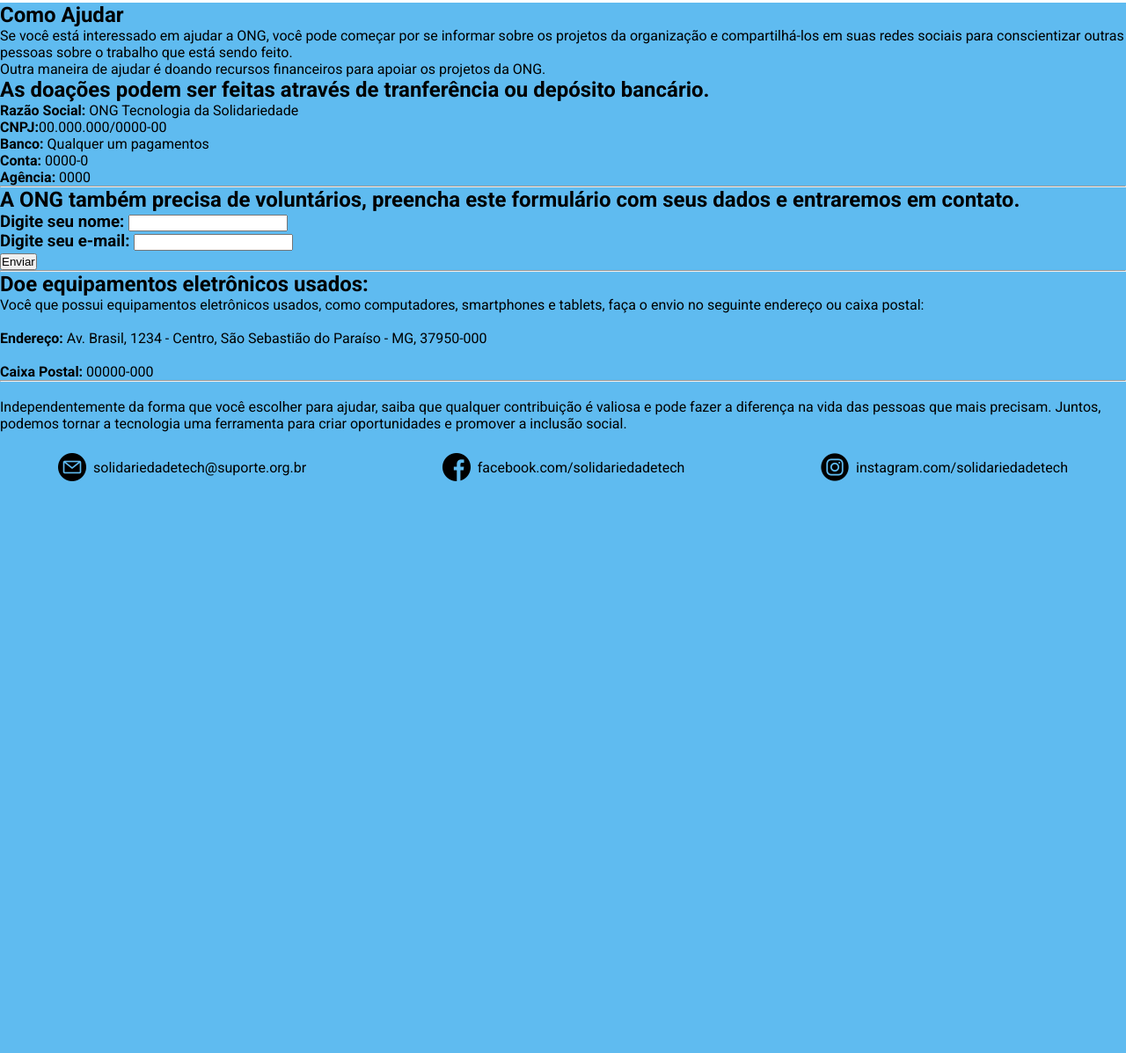
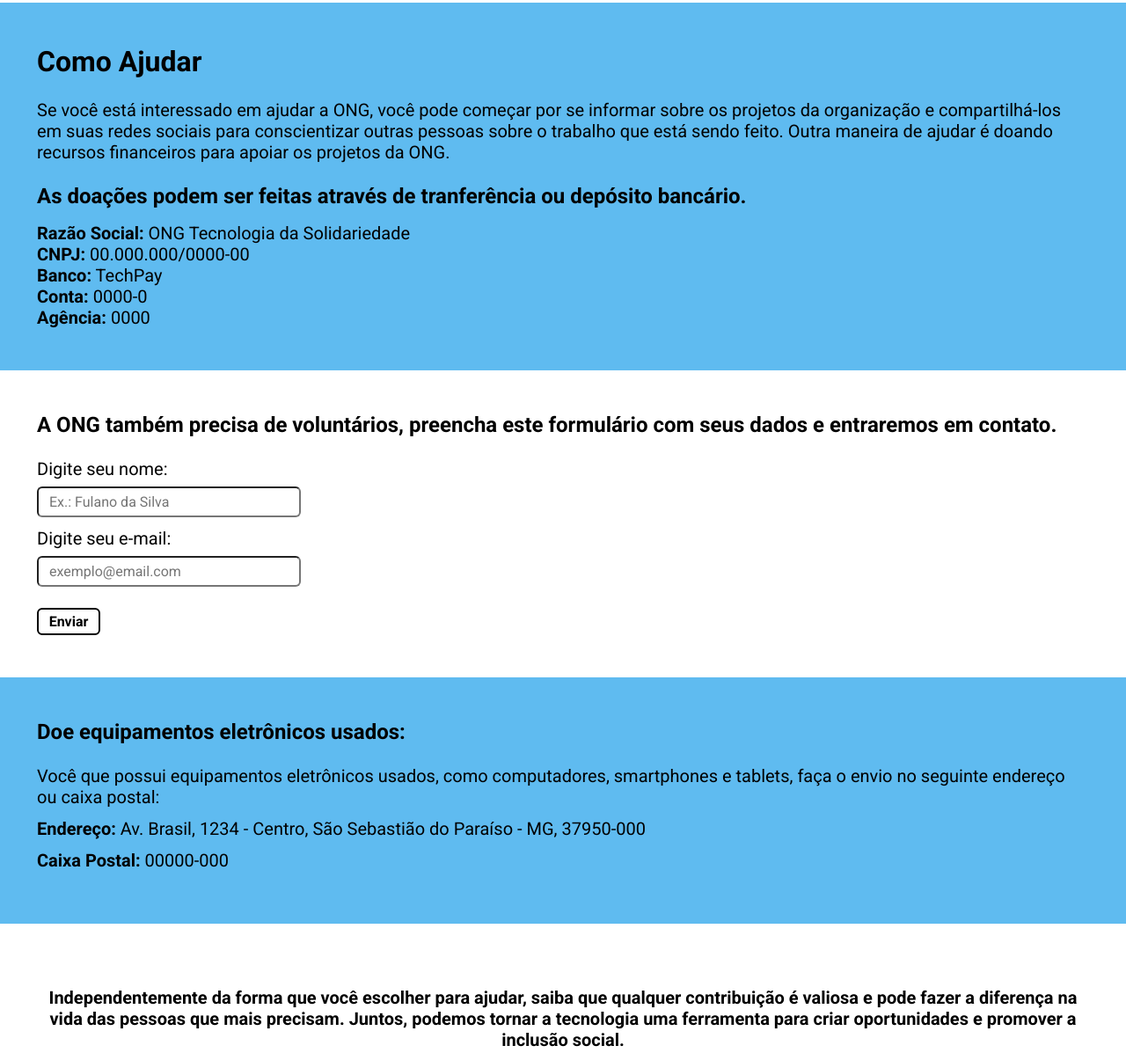
Before and after one commit to juliatbarbosa/Julia-LeonardoProdossimo-Tulio-PedroDelfinoIronaldo, a plain HTML site: page como_ajudar.html in a window 1280 px wide. Shown: the part 73-1270 px from the top of the page at 88% size. Before the commit the page ends 800 px from the top, so only its background shows below. Drawn offline with Linux system fonts and the light colour scheme.

Commit message:
atualização pagina como ajudar

```diff
--- a/como_ajudar.html
+++ b/como_ajudar.html
@@ -7,10 +7,9 @@
     <meta name="viewport" content="width=device-width, initial-scale=1.0">
     <title>Como Ajudar</title>
     <link rel="stylesheet" href="styles.css">
-    <link rel="icon" href="Icones/elearningP.png" type="image/x-icon">
 </head>
 
-<body id="BPG2">
+<body>
     <header>
         <div class="container-header">
             <div class="content-header">
@@ -23,60 +22,57 @@
             </div>
         </div>
     </header>
-    <section class="container-section">
+    <div class="help">
+        <div class="container-help">
             <h1>Como Ajudar</h1>
-        <p>Se você está interessado em ajudar a ONG, você pode começar por se informar sobre os projetos da
-            organização e compartilhá-los em suas redes sociais para conscientizar outras pessoas sobre o trabalho
-            que está sendo feito.</p>
-        <p>Outra maneira de ajudar é doando recursos financeiros para apoiar os projetos da ONG.
-        </p>
+                <p class="start">Se você está interessado em ajudar a ONG, você pode começar por se informar sobre os projetos da organização e compartilhá-los em suas redes sociais para conscientizar outras pessoas sobre o trabalho que está sendo feito. Outra maneira de ajudar é doando recursos financeiros para apoiar os projetos da ONG.</p>
 
-        <h2>
-            <b>As doações podem ser feitas através de tranferência ou depósito bancário.</b>
-        </h2>
-        <p>
-            <b>Razão Social:</b>
-            ONG Tecnologia da Solidariedade <br>
-            <b>CNPJ:</b>00.000.000/0000-00 <br>
-            <b>Banco:</b> Qualquer um pagamentos <br>
-            <b>Conta:</b> 0000-0 <br>
-            <b>Agência:</b> 0000 <br>
+            <h2>As doações podem ser feitas através de tranferência ou depósito bancário.</h2>
 
-        </p>
-        <hr>
+            <div class="info-bank">
+                <p><b>Razão Social:</b> ONG Tecnologia da Solidariedade</p>
+                <p><b>CNPJ:</b> 00.000.000/0000-00</p>
+                <p><b>Banco:</b> TechPay</p>
+                <p><b>Conta:</b> 0000-0</p>
+                <p><b>Agência:</b> 0000</p>
+            </div>
+        </div>
+    </div>
 
+
+        <div class="form">
+            <div class="container-form">
                 <h2>
                     A ONG também precisa de voluntários, preencha este formulário com seus dados e entraremos em contato.
                 </h2>
-        <h3>Digite seu nome:
-            <input id="name" title="Digite seu Nome" name="Nome" type="text">
-        </h3>
-        <h3>Digite seu e-mail:
-            <input id="email" title="Digite seu e-mail" type="text">
-        </h3>
-        <h3>
-            <input id="butom" type="reset" value="Enviar" onclick="Enviar()">
-        </h3>
-        <hr>
-        <h2>
-            Doe equipamentos eletrônicos usados:
-        </h2>
+
+                <p>Digite seu nome:</p>
+                <input type="text" placeholder="Ex.: Fulano da Silva">
+
+                <p>Digite seu e-mail:</p>
+                <input type="email" placeholder="exemplo@email.com">
+
+                <a href="">Enviar</a>
+            </div>
+        </div>
+
+        <div class="doacao">
+            <div class="container-doacao">
+                <h2>Doe equipamentos eletrônicos usados:</h2>
+                    <p>Você que possui equipamentos eletrônicos usados, como computadores, smartphones e tablets, faça o envio no seguinte endereço ou caixa postal:</p>
+                    <p><b>Endereço:</b> Av. Brasil, 1234 - Centro, São Sebastião do Paraíso - MG, 37950-000</p>
+                    <p><b>Caixa Postal:</b> 00000-000</p>
+            </div>
+        </div>
+
+       <div class="end">
+           <div class="container-end">
                <p>
-            Você que possui equipamentos eletrônicos usados, como computadores, smartphones e tablets, faça o envio no
-            seguinte endereço ou caixa postal: <br><br>
-            <b>Endereço: </b>
-            Av. Brasil, 1234 - Centro, São Sebastião do Paraíso - MG, 37950-000 <br><br>
-            <b>Caixa Postal: </b>
-            00000-000
+                    Independentemente da forma que você escolher para ajudar, saiba que qualquer contribuição é valiosa e pode fazer a diferença na vida das pessoas que mais precisam. Juntos, podemos tornar a tecnologia uma ferramenta para criar oportunidades e promover a inclusão social.
                 </p>
+           </div>
+       </div>
 
-        <p>
-            <hr> <br>
-            Independentemente da forma que você escolher para ajudar, saiba que qualquer contribuição é valiosa e
-            pode fazer a diferença na vida das pessoas que mais precisam. Juntos, podemos tornar a tecnologia uma
-            ferramenta para criar oportunidades e promover a inclusão social.
-        </p>
-    </section>
 
     <footer>
         <div class="container-footer">
@@ -96,7 +92,7 @@
             </ul>
         </div>
     </footer>
-    <script src="script.js"></script>
+
 </body>
 
 </html>
--- a/script.js
+++ /dev/null
@@ -1,9 +0,0 @@
-function Enviar(){
-    var name = document.querySelector("#name").value
-    var email = document.querySelector("#email").value
-    if(name.length==0||email.length==0){
-        alert('[ERRO] ] Verifique os campos')
-    }else{
-        alert("Enviado, aguarde o retorno.")
-    }
-}
--- a/styles.css
+++ b/styles.css
@@ -422,10 +422,122 @@ Footer - Rodapé
 Página Como Ajudar
 */
 
+.help {
+    background-color: #5fbbf0;
+    padding: 48px 0;
+}
 
+.container-help {
+    width: 100%;
+    max-width: 1196px;
+    margin: 0 auto;
+}
 
+.container-help h1 {
+    margin-bottom: 24px;
+}
 
+.start {
+    font-size: 20px;
+    margin-bottom: 24px;
+}
 
+.info-bank {
+    margin-top: 16px;
+}
+
+.info-bank p {
+    font-size: 20px;
+}
+
+.form {
+    background-color: white;
+    padding: 48px 0;
+}
+
+.container-form {
+    width: 100%;
+    max-width: 1196px;
+    margin: 0 auto;
+
+    display: flex;
+    flex-direction: column;
+}
+
+.container-form h2 {
+    margin-bottom: 24px;
+}
+
+.container-form p {
+    font-size: 20px;
+    margin-bottom: 8px;
+}
+
+.container-form input {
+    width: 300px;
+    padding: 6px 12px;
+    margin-bottom: 12px;
+    border-radius: 6px;
+    font-size: 16px;
+    font-family: 'Roboto', sans-serif;
+}
+
+.container-form a {
+    width: 72px;
+    text-decoration: none;
+    color: black;
+    border: 2px solid black;
+    border-radius: 6px;
+    padding: 4px 12px;
+    display: flex;
+    justify-content: center;
+    background-color: white;
+    font-weight: bold;
+    margin-top: 12px;
+}
+
+.container-form a:hover {
+    border: 2px solid #5fbbf0;
+    color: #5fbbf0;
+    transition: all ease 0.2s;
+}
+
+.doacao {
+    background-color: #5fbbf0;
+    padding: 48px 0;
+}
+
+.container-doacao {
+    width: 100%;
+    max-width: 1196px;
+    margin: 0 auto;
+}
+
+.container-doacao h2 {
+    margin-bottom: 24px;
+}
+
+.container-doacao p {
+    font-size: 20px;
+    margin-bottom: 12px;
+}
+
+.end {
+    background-color: white;
+    padding: 72px 0;
+}
+
+.container-end {
+    width: 100%;
+    max-width: 1196px;
+    margin: 0 auto;
+}
+
+.container-end p {
+    font-size: 20px;
+    font-weight: bold;
+    text-align: center;
+}
 
 /*
  Página Notícias e Eventos
```
Lines whose indentation alone changed are shown as unchanged.
